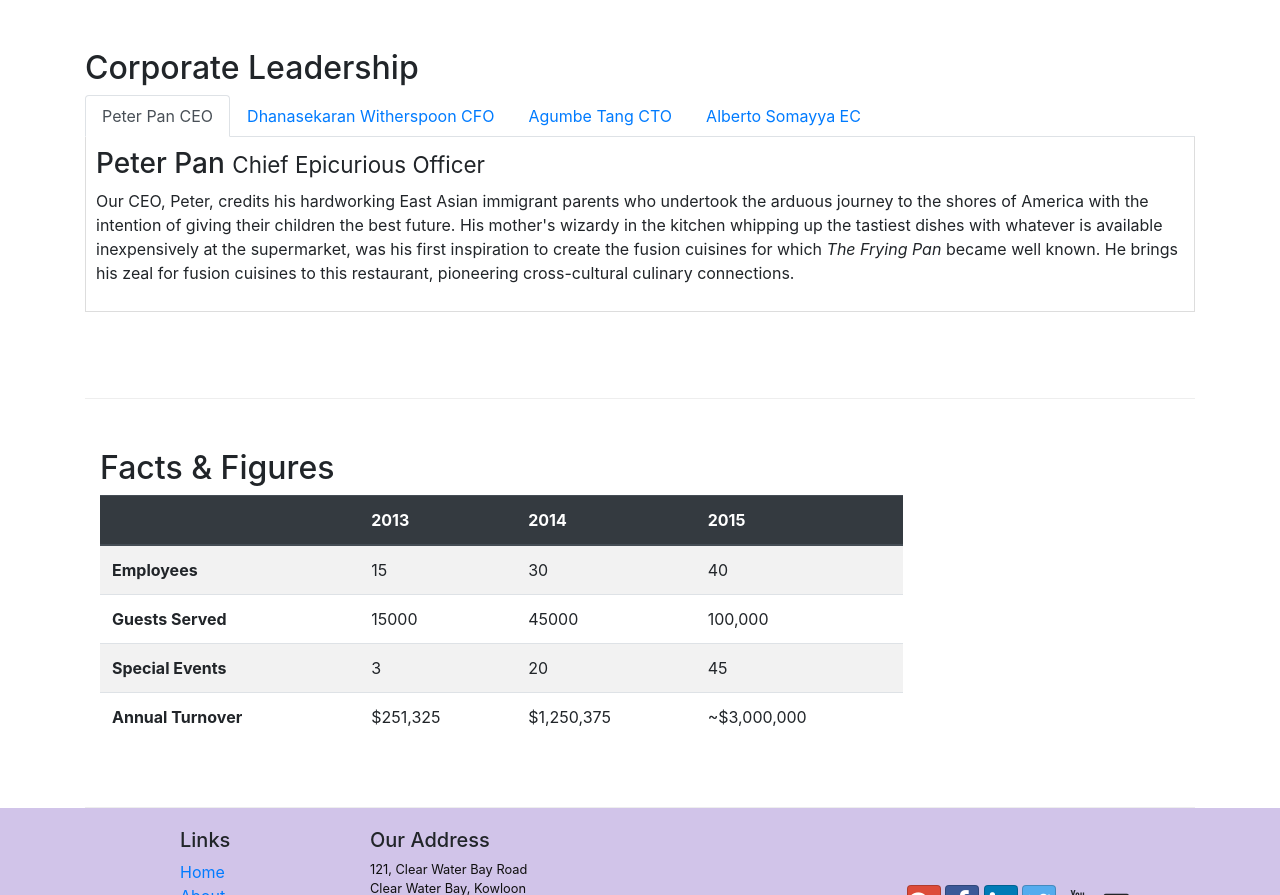
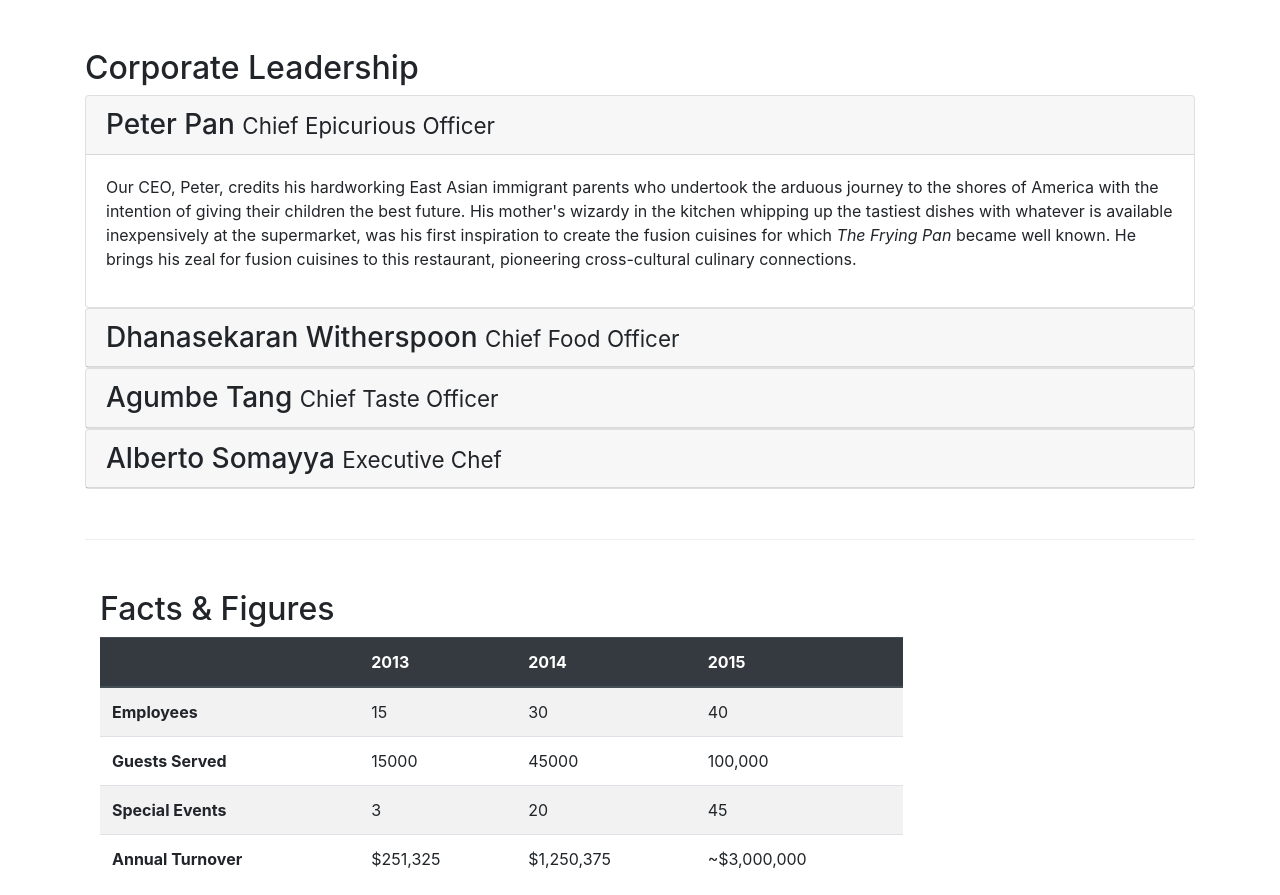
Before and after one commit to samar2605/Restuarant-site, a website: page aboutus.html in a window 1280 px wide. Shown: the part 978-1873 px from the top of the page. Drawn offline with nearby package versions, Linux system fonts and the light colour scheme.

Commit message:
accordion

```diff
--- a/aboutus.html
+++ b/aboutus.html
@@ -127,23 +127,18 @@
     <div class="row row-content">
       <div>
         <h2>Corporate Leadership</h2>
-        <ul class="nav nav-tabs">
-          <li class="nav-item">
-            <a class="nav-link active" href="#Peter" role="tab" data-toggle="tab">Peter Pan CEO</a>
-          </li>
-          <li class="nav-item">
-            <a class="nav-link " href="#Dhanasekaran" role="tab" data-toggle="tab">Dhanasekaran Witherspoon CFO</a>
-          </li>
-          <li class="nav-item">
-            <a class="nav-link" href="#Agumbe" role="tab" data-toggle="tab">Agumbe Tang CTO</a>
-          </li>
-          <li class="nav-item">
-            <a class="nav-link" href="#Alberto" role="tab" data-toggle="tab">Alberto Somayya EC</a>
-          </li>
-        </ul>
-        <div class="tab-content">
-          <div class="tab-pane fade show active" role="tabpanel" id="Peter">
-            <h3>Peter Pan <small>Chief Epicurious Officer</small></h3>
+        <div id="accordion">
+          <div class="card">
+            <div class="card-header" role="tab" id="peterhead">
+              <h3 class="mb-0">
+                <a data-toggle="collapse" data-target="#Peter" >
+                  Peter Pan <small>Chief Epicurious Officer </small>
+                </a>
+              </h3>
+            </div>
+            <div class="collapse show" data-parent="#accordion" id="Peter">
+
+              <div class="card-body">
                 <p class="d-none d-sm-block">
                   Our CEO, Peter, credits his hardworking East Asian immigrant parents
                   who undertook the arduous journey to the shores of America with the
@@ -156,9 +151,19 @@
                   culinary connections.
                 </p>
               </div>
+            </div>
+          </div>
+          <div class="card">
+            <div class="card-header" role="tab" id="Dhanahead">
+              <h3 class="mb-0">
+                <a data-toggle="collapse" data-target="#Dhanasekaran" >
+                  Dhanasekaran Witherspoon <small>Chief Food Officer </small>
+                </a>
+              </h3>
+            </div>
+            <div class="collapse" data-parent="#accordion" id="Dhanasekaran">
 
-          <div class="tab-pane fade " role="tabpanel" id="Dhanasekaran">
-            <h3>Dhanasekaran Witherspoon <small>Chief Food Officer</small></h3>
+              <div class="card-body">
                 <p class="d-none d-sm-block">
                   Our CFO, Danny, as he is affectionately referred to by his
                   colleagues, comes from a long established family tradition in
@@ -168,9 +173,19 @@
                   <em>Everything that runs, wins, and everything that stays, pays!</em>
                 </p>
               </div>
+            </div>
+          </div>
+          <div class="card">
+            <div class="card-header" role="tab" id="agumbehead">
+              <h3 class="mb-0">
+                <a data-toggle="collapse" data-target="#Agumbe" >
+                  Agumbe Tang <small>Chief Taste Officer</small>
+                </a>
+              </h3>
+            </div>
+            <div class="collapse" data-parent="#accordion" id="Agumbe">
 
-          <div class="tab-pane fade " role="tabpanel" id="Agumbe">
-            <h3>Agumbe Tang <small>Chief Taste Officer</small></h3>
+              <div class="card-body">
                 <p class="d-none d-sm-block">
                   Blessed with the most discerning gustatory sense, Agumbe, our CTO,
                   personally ensures that every dish that we serve meets his exacting
@@ -179,8 +194,19 @@
                   <em>You click only if you survive my lick.</em>
                 </p>
               </div>
-          <div class="tab-pane fade" role="tabpanel" id="Alberto">
-            <h3>Alberto Somayya <small>Executive Chef</small></h3>
+            </div>
+          </div>
+          <div class="card">
+            <div class="card-header" role="tab" id="albertohead">
+              <h3 class="mb-0">
+                <a data-toggle="collapse" data-target="#Alberto" >
+                  Alberto Somayya <small>Executive Chef</small>
+                </a>
+              </h3>
+            </div>
+            <div class="collapse" data-parent="#accordion" id="Alberto">
+
+              <div class="card-body">
                 <p class="d-none d-sm-block">
                   Award winning three-star Michelin chef with wide International
                   experience having worked closely with whos-who in the culinary
@@ -190,8 +216,10 @@
                     get a winning hit! Amma Mia!</em>
                 </p>
               </div>
+            </div>
+          </div>
+        </div>
 
-        </div>
       </div>
     </div>
     <div class="row row-content">
```
Lines whose indentation alone changed are shown as unchanged.
